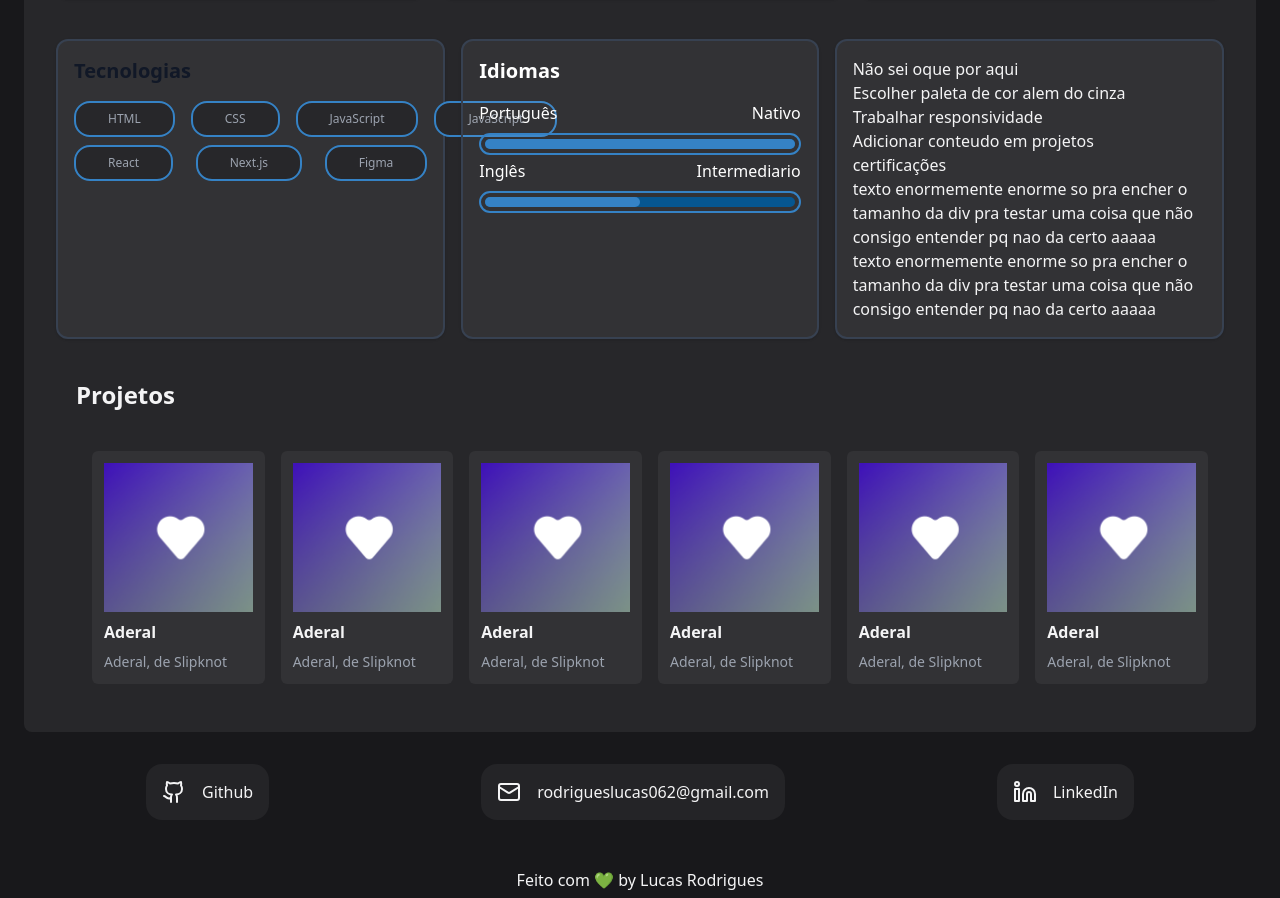
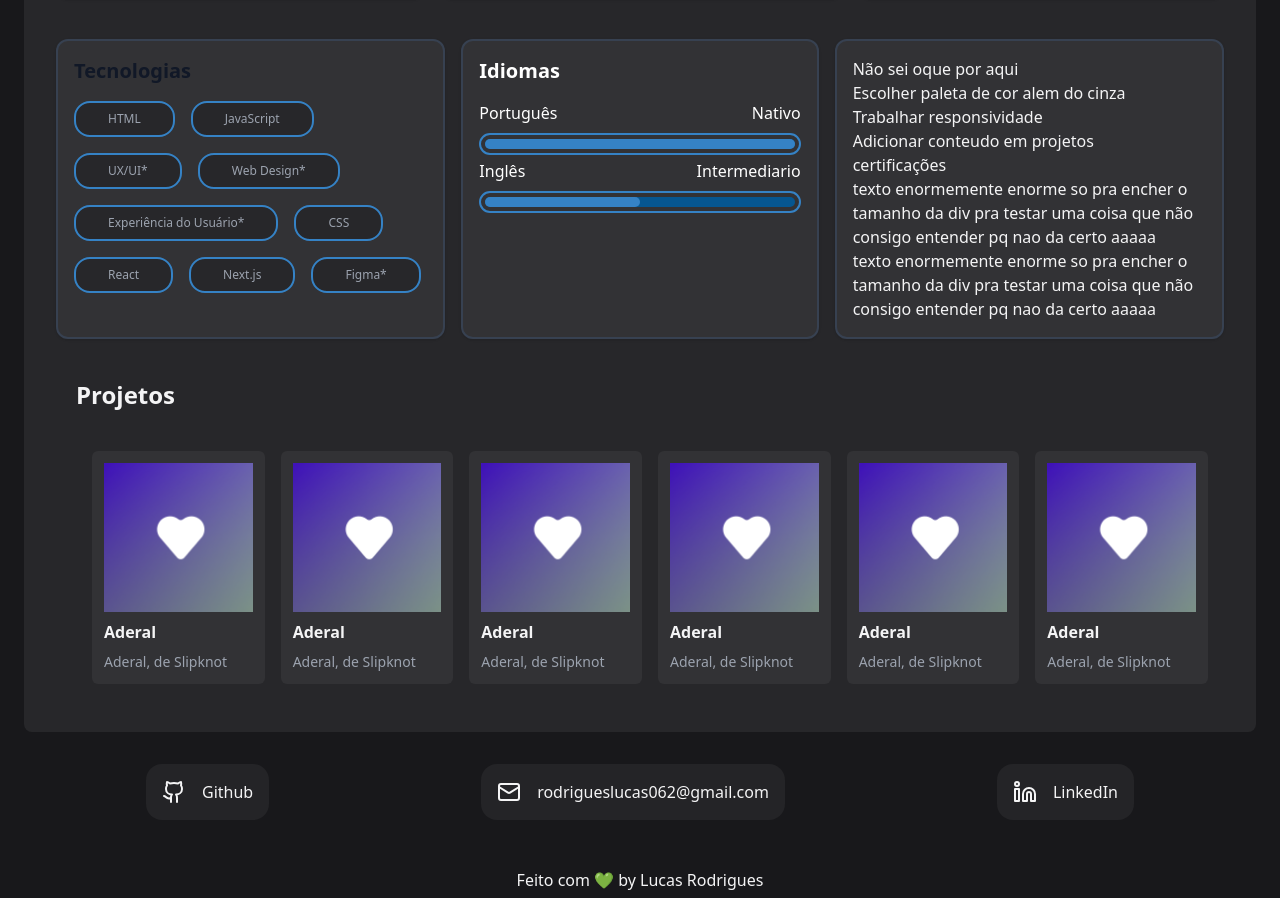
Before and after one commit to rodrigueslucas062/portfolio, a Next.js app: page / in a window 1280 px wide. Shown: the part 839-1737 px from the top of the page. Built offline with nearby package versions, Linux system fonts and the light colour scheme.

Commit message:
💄 New skill organization logic

```diff
--- a/src/components/habilidades/Habilidades.jsx
+++ b/src/components/habilidades/Habilidades.jsx
@@ -1,3 +1,5 @@
+import TagsGrid from "./tags";
+
 const Habilidades = () => {
     return (
         <div className="flex flex-col md:flex-row my-10 gap-4">
@@ -5,33 +7,7 @@ const Habilidades = () => {
             <div className="md:hidden flex flex-col gap-4 flex-1">
                 <div className="flex flex-col w-full max-w-xl bg-white/5 rounded-xl shadow border-2 border-gray-700 hover:bg-white/10 p-4">
                     <h1 className="mb-4 text-xl font-bold text-gray-900 dark:text-white">Tecnologias</h1>
-                    <div className="flex flex-col-3 space-y-2">
-                        <div className="flex flex-col gap-4 justify-between">
-                            <div className="bg-zinc-800 p-2 px-4 rounded-2xl border-2 border-azul-claro flex items-center justify-center">
-                                <span className="text-xs text-gray-400 px-4 ">HTML</span>
-                            </div>
-                            <div className="bg-zinc-800 p-2 px-4 rounded-2xl border-2 border-azul-claro flex items-center justify-center">
-                                <span className="text-xs text-gray-400 px-4 ">CSS</span>
-                            </div>
-                            <div className="bg-zinc-800 p-2 px-4 rounded-2xl border-2 border-azul-claro flex items-center justify-center">
-                                <span className="text-xs text-gray-400 px-4 ">JavaScript</span>
-                            </div>
-                            <div className="bg-zinc-800 p-2 px-4 rounded-2xl border-2 border-azul-claro flex items-center justify-center">
-                                <span className="text-xs text-gray-400 px-4 ">JavaScript</span>
-                            </div>
-                        </div>
-                        <div className="flex flex-col gap-4 justify-between">
-                            <div className="bg-zinc-800 p-2 px-4 rounded-2xl border-2 border-azul-claro flex items-center justify-center">
-                                <span className="text-xs text-gray-400 px-4 ">React</span>
-                            </div>
-                            <div className="bg-zinc-800 p-2 px-4 rounded-2xl border-2 border-azul-claro flex items-center justify-center">
-                                <span className="text-xs text-gray-400 px-4 ">Next.js</span>
-                            </div>
-                            <div className="bg-zinc-800 p-2 px-4 rounded-2xl border-2 border-azul-claro flex items-center justify-center">
-                                <span className="text-xs text-gray-400 px-4 ">Figma</span>
-                            </div>
-                        </div>
-                    </div>
+                    <TagsGrid />
                 </div>
                 <div className="flex flex-1 group w-full bg-white/5 rounded-xl shadow border-2 border-gray-700 hover:bg-white/10 p-4">
                     <div className="w-full">
@@ -78,33 +54,7 @@ const Habilidades = () => {
             <div className="hidden md:flex flex-1 gap-4">
                 <div className="flex flex-col w-1/3 bg-white/5 rounded-xl shadow border-2 border-gray-700 hover:bg-white/10 p-4">
                     <h1 className="mb-4 text-xl font-bold text-gray-900 dark:text-white">Tecnologias</h1>
-                    <div className="flex flex-col space-y-2">
-                        <div className="flex flex-col-5 gap-4 justify-between">
-                            <div className="bg-zinc-800 p-2 px-4 rounded-2xl border-2 border-azul-claro flex items-center justify-center">
-                                <span className="text-xs text-gray-400 px-4 ">HTML</span>
-                            </div>
-                            <div className="bg-zinc-800 p-2 px-4 rounded-2xl border-2 border-azul-claro flex items-center justify-center">
-                                <span className="text-xs text-gray-400 px-4 ">CSS</span>
-                            </div>
-                            <div className="bg-zinc-800 p-2 px-4 rounded-2xl border-2 border-azul-claro flex items-center justify-center">
-                                <span className="text-xs text-gray-400 px-4 ">JavaScript</span>
-                            </div>
-                            <div className="bg-zinc-800 p-2 px-4 rounded-2xl border-2 border-azul-claro flex items-center justify-center">
-                                <span className="text-xs text-gray-400 px-4 ">JavaScript</span>
-                            </div>
-                        </div>
-                        <div className="flex flex-col-5 gap-4 justify-between">
-                            <div className="bg-zinc-800 p-2 px-4 rounded-2xl border-2 border-azul-claro flex items-center justify-center">
-                                <span className="text-xs text-gray-400 px-4 ">React</span>
-                            </div>
-                            <div className="bg-zinc-800 p-2 px-4 rounded-2xl border-2 border-azul-claro flex items-center justify-center">
-                                <span className="text-xs text-gray-400 px-4 ">Next.js</span>
-                            </div>
-                            <div className="bg-zinc-800 p-2 px-4 rounded-2xl border-2 border-azul-claro flex items-center justify-center">
-                                <span className="text-xs text-gray-400 px-4 ">Figma</span>
-                            </div>
-                        </div>
-                    </div>
+                    <TagsGrid />
                 </div>
                 <div className="flex flex-1 group w-full max-w-xl bg-white/5 rounded-xl shadow border-2 border-gray-700 hover:bg-white/10 p-4">
                     <div className="w-full">
@@ -114,7 +64,7 @@ const Habilidades = () => {
                                 <span className="text-base font-medium text-white">Português</span>
                                 <span className="text-base font-medium text-white">Nativo</span>
                             </div>
-                            <div className="flex flex-col border-2 border-azul-claro group-hover:border-gray-500 rounded-full justify-between mb-1 p-1">
+                            <div className="flex flex-col border-2 border-azul-claro rounded-full justify-between mb-1 p-1">
                                 <div className="w-full rounded-full h-2.5 bg-azul-petroleo">
                                     <div className="bg-azul-claro h-2.5 rounded-full w-full"></div>
                                 </div>
@@ -125,7 +75,7 @@ const Habilidades = () => {
                                 <span className="text-base font-medium text-white">Inglês</span>
                                 <span className="text-base font-medium text-white">Intermediario</span>
                             </div>
-                            <div className="flex flex-col border-2 border-azul-claro group-hover:border-gray-500 rounded-full justify-between mb-1 p-1">
+                            <div className="flex flex-col border-2 border-azul-claro rounded-full justify-between mb-1 p-1">
                                 <div className="w-full rounded-full h-2.5 bg-azul-petroleo">
                                     <div className="bg-azul-claro h-2.5 rounded-full w-1/2"></div>
                                 </div>
@@ -145,7 +95,7 @@ const Habilidades = () => {
                     </div>
                 </div>
             </div>
-        </div>
+        </div >
     )
 }
 
--- /dev/null
+++ b/src/components/habilidades/tags.js
@@ -0,0 +1,28 @@
+const tags = [
+  "HTML",
+  "JavaScript",
+  "UX/UI*",
+  "Web Design*",
+  "Experiência do Usuário*",
+  "CSS",
+  "React",
+  "Next.js",
+  "Figma*",
+];
+
+const TagsGrid = () => {
+  return (
+    <div className="flex flex-wrap gap-4">
+      {tags.map((tag, index) => (
+        <div
+          key={index}
+          className="bg-zinc-800 p-2 px-4 rounded-2xl border-2 border-azul-claro flex items-center justify-center"
+        >
+          <span className="text-xs text-gray-400 px-4">{tag}</span>
+        </div>
+      ))}
+    </div>
+  );
+};
+
+export default TagsGrid;
--- a/src/styles/globals.scss
+++ b/src/styles/globals.scss
@@ -8,5 +8,11 @@ body {
   @apply p-3;
 }
 
+.tags-grid {
+  display: grid;
+  grid-template-columns: repeat(auto-fit, minmax(150px, 1fr));
+  gap: 16px;
+}
+
 //Animação banner
-@import '../styles/animations/saudacoes.scss'
+@import "../styles/animations/saudacoes.scss";
```
